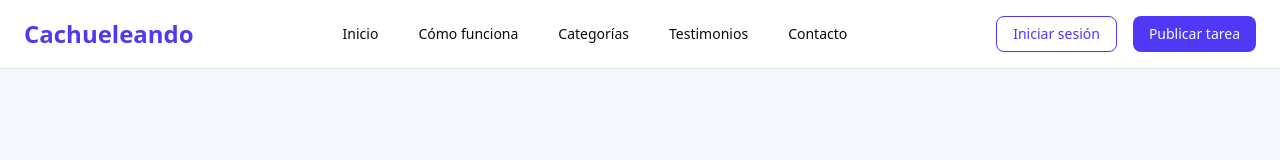
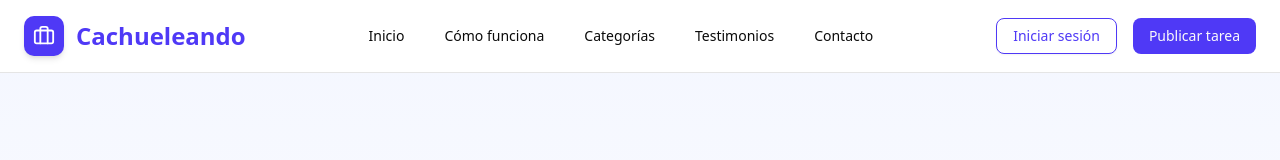
Before and after one commit to picantitoDev/cachuelos-mvp, a Next.js app: page / in a window 1280 px wide. Shown: the top 160 px of the page. Built offline with nearby package versions, Linux system fonts and the light colour scheme.

Commit message:
Fix(bug): arreglar dimensionalidad

```diff
--- a/app/components/Footer.tsx
+++ b/app/components/Footer.tsx
@@ -2,7 +2,7 @@ import { Instagram, Facebook, Twitter } from "lucide-react";
 
 export default function Footer() {
   return (
-    <footer id="footer" className="w-full bg-gray-50 border-t py-12 mt-20">
+    <footer id="footer" className="w-full bg-gray-50 border-t py-12 mt-10">
       <div className="max-w-7xl mx-auto px-6 grid grid-cols-1 md:grid-cols-4 gap-10">
 
         {/* LOGO + DESCRIPTION */}
--- a/app/components/Hero.tsx
+++ b/app/components/Hero.tsx
@@ -9,7 +9,7 @@ export default function Hero() {
   return (
     <section
       id="hero"
-      className="w-full py-32 bg-gradient-to-b from-indigo-50/60 to-white"
+      className="w-full py-25 bg-gradient-to-b from-indigo-50/60 to-white"
     >
       <div className="max-w-6xl mx-auto px-6 text-center">
 
--- a/app/components/Navbar.tsx
+++ b/app/components/Navbar.tsx
@@ -1,7 +1,7 @@
 "use client";
 
 import { Button } from "@/components/ui/button";
-import { Menu, X } from "lucide-react";
+import { Menu, X, Briefcase } from "lucide-react";
 import { useState } from "react";
 import { useRouter } from "next/navigation";
 
@@ -13,13 +13,19 @@ export default function Navbar() {
     <nav className="w-full sticky top-0 z-50 bg-white/80 backdrop-blur-xl border-b">
       <div className="max-w-7xl mx-auto flex items-center justify-between py-4 px-6">
 
-        {/* LOGO */}
-        <h1
-          className="text-2xl font-bold text-indigo-600 cursor-pointer"
+        {/* LOGO + NOMBRE */}
+        <div
+          className="flex items-center gap-3 cursor-pointer"
           onClick={() => router.push("/")}
         >
-          Cachueleando
-        </h1>
+          {/* Cuadrado con ícono */}
+          <div className="w-10 h-10 bg-indigo-600 rounded-lg flex items-center justify-center shadow-md">
+            <Briefcase size={22} className="text-white" />
+          </div>
+
+          {/* Nombre de marca */}
+          <h1 className="text-2xl font-bold text-indigo-600">Cachueleando</h1>
+        </div>
 
         {/* MENU CENTRADO */}
         <div className="hidden md:flex flex-1 justify-center">
@@ -64,7 +70,7 @@ export default function Navbar() {
           </Button>
         </div>
 
-        {/* MOBILE MENU BUTTON */}
+        {/* BOTÓN MENÚ MÓVIL */}
         <button className="md:hidden" onClick={() => setOpen(!open)}>
           {open ? <X size={26} /> : <Menu size={26} />}
         </button>
--- a/app/components/Testimonials.tsx
+++ b/app/components/Testimonials.tsx
@@ -25,7 +25,7 @@ const testimonials = [
 
 export default function Testimonials() {
   return (
-    <section id="testimonios" className="w-full py-24 bg-white">
+    <section id="testimonios" className="w-full py-15 bg-white">
       <div className="max-w-6xl mx-auto px-6">
 
         <h2 className="text-4xl font-extrabold text-center mb-14 text-gray-900">
--- a/app/components/VideoPromo.tsx
+++ b/app/components/VideoPromo.tsx
@@ -18,7 +18,7 @@ export default function VideoPromo() {
   };
 
   return (
-    <div className="w-full flex flex-col items-center py-16">
+    <div className="w-full flex flex-col items-center py-10 px-2">
       <div className="relative w-full max-w-3xl aspect-video mx-auto">
         {/* VIDEO */}
         <video
```
